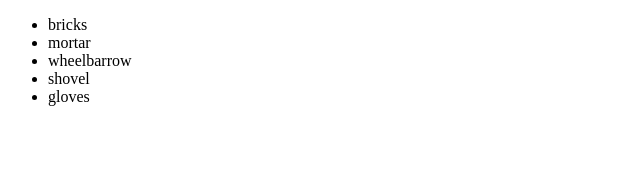
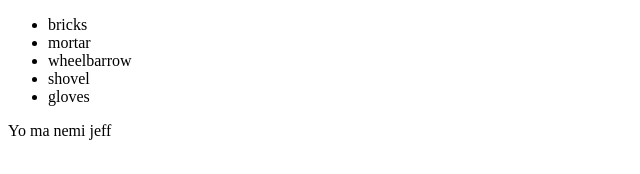
Before and after one commit to IIDCII/newGitTest, a plain HTML site: page index.html in a window 1280 px wide. Shown: the whole page, without its empty margins (0-640 px from the left). Drawn offline with Linux system fonts and the light colour scheme.

Commit message:
added new paragraph

```diff
--- a/index.html
+++ b/index.html
@@ -16,5 +16,10 @@
         <li>shovel</li>
         <li>gloves</li>
     </ul>
+    <main>
+        <p>
+            Yo ma nemi jeff
+        </p>
+    </main>
 </body>
 </html>
```
